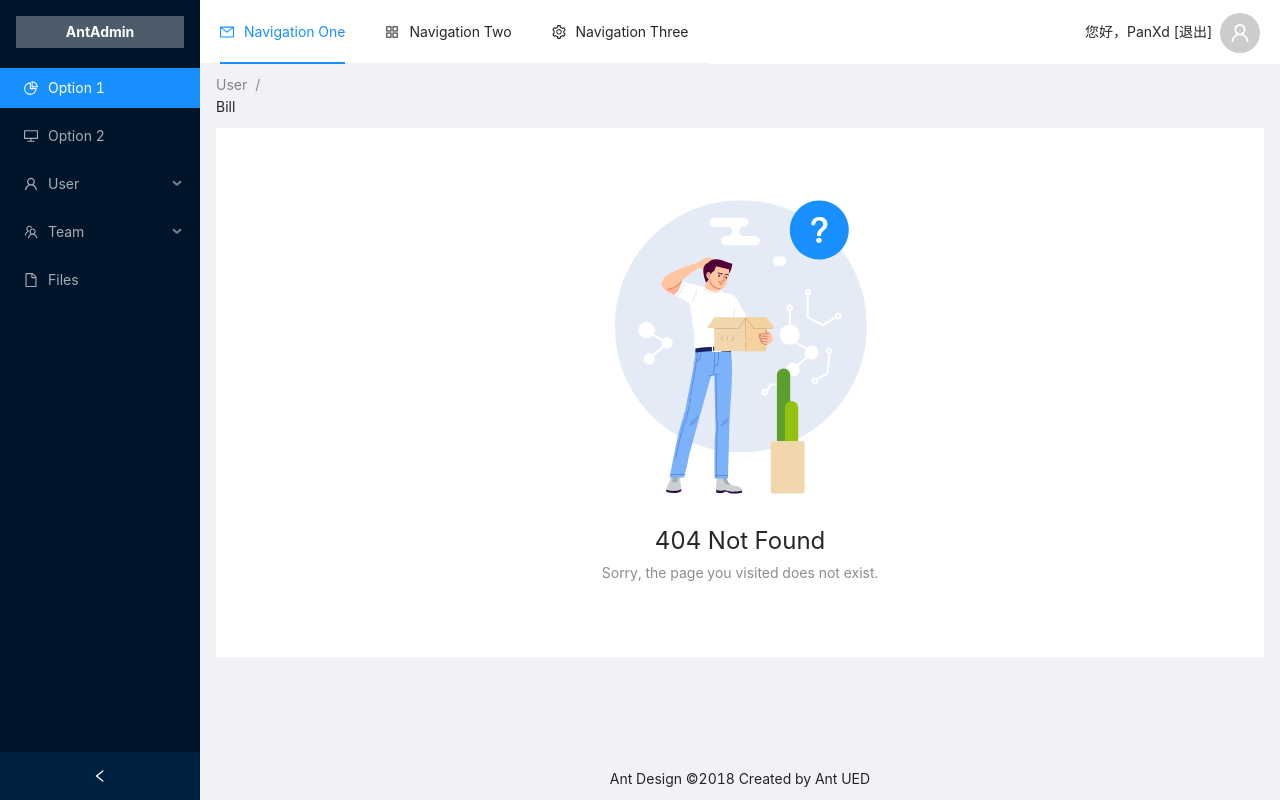
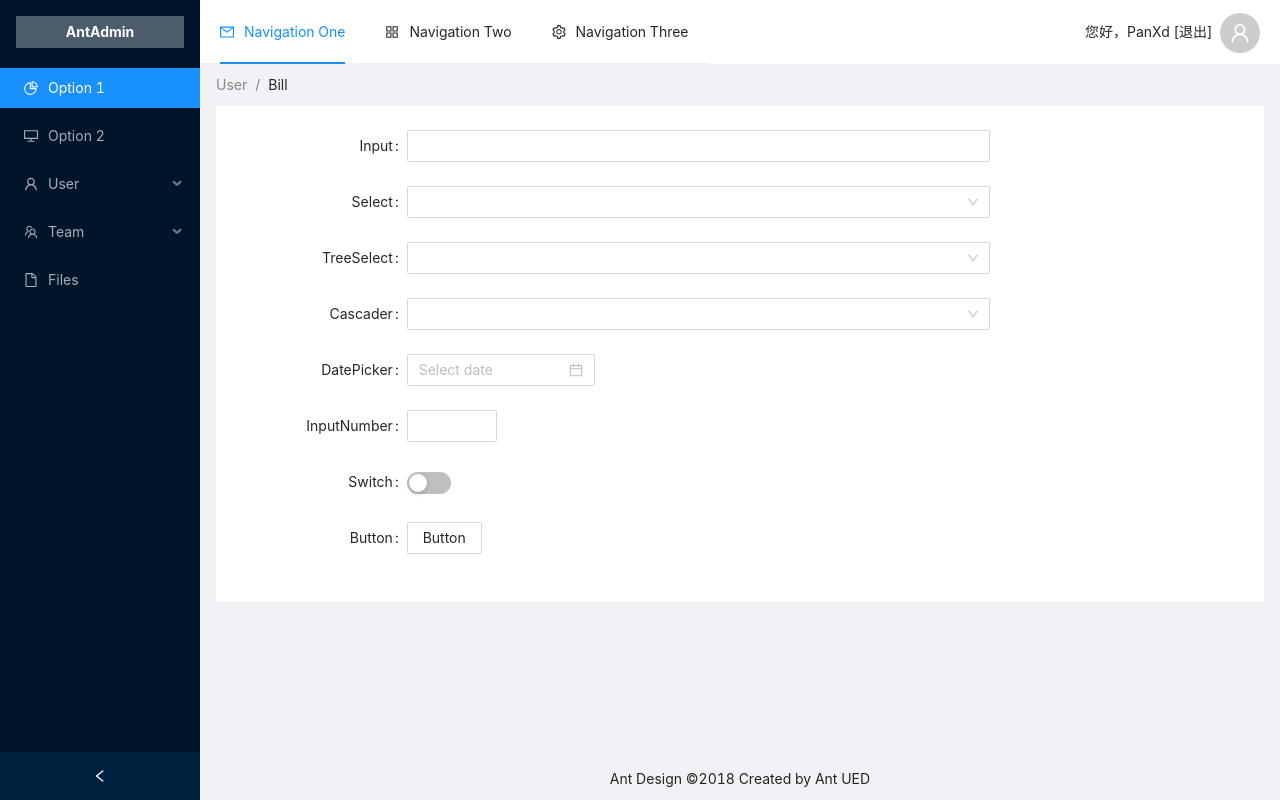
Before and after one commit to windboy3699/antadmin, a React app: page /edit in a window 1280 px wide. Built offline with nearby package versions, Linux system fonts and the light colour scheme.

Commit message:
add edit and update some style

```diff
--- /dev/null
+++ b/src/components/Edit.js
@@ -0,0 +1,87 @@
+import React, { Component } from 'react';
+import 'antd/dist/antd.css';
+import '../App.css';
+import {
+    Form,
+    Input,
+    Button,
+    Select,
+    Cascader,
+    DatePicker,
+    InputNumber,
+    TreeSelect,
+    Switch,
+} from 'antd';
+
+class Edit extends Component {
+    render() {
+        return (
+            <>
+                <Form
+                    labelCol={{
+                        span: 4,
+                    }}
+                    wrapperCol={{
+                        span: 14,
+                    }}
+                    layout="horizontal"
+                >
+                    <Form.Item label="Input">
+                        <Input />
+                    </Form.Item>
+                    <Form.Item label="Select">
+                        <Select>
+                            <Select.Option value="demo">Demo</Select.Option>
+                        </Select>
+                    </Form.Item>
+                    <Form.Item label="TreeSelect">
+                        <TreeSelect
+                            treeData={[
+                                {
+                                    title: 'Light',
+                                    value: 'light',
+                                    children: [
+                                        {
+                                            title: 'Bamboo',
+                                            value: 'bamboo',
+                                        },
+                                    ],
+                                },
+                            ]}
+                        />
+                    </Form.Item>
+                    <Form.Item label="Cascader">
+                        <Cascader
+                            options={[
+                                {
+                                    value: 'zhejiang',
+                                    label: 'Zhejiang',
+                                    children: [
+                                        {
+                                            value: 'hangzhou',
+                                            label: 'Hangzhou',
+                                        },
+                                    ],
+                                },
+                            ]}
+                        />
+                    </Form.Item>
+                    <Form.Item label="DatePicker">
+                        <DatePicker />
+                    </Form.Item>
+                    <Form.Item label="InputNumber">
+                        <InputNumber />
+                    </Form.Item>
+                    <Form.Item label="Switch">
+                        <Switch />
+                    </Form.Item>
+                    <Form.Item label="Button">
+                        <Button>Button</Button>
+                    </Form.Item>
+                </Form>
+            </>
+        );
+    }
+}
+
+export default Edit;
--- a/src/components/Home.js
+++ b/src/components/Home.js
@@ -13,6 +13,7 @@ import {
 } from '@ant-design/icons';
 import NotFound from "./NotFound";
 import List from './List';
+import Edit from "./Edit";
 
 const { Header, Content, Footer, Sider } = Layout;
 const { SubMenu } = Menu;
@@ -69,10 +70,10 @@ class Home extends React.Component {
                                     <Link to="/login">Navigation One</Link>
                                 </Menu.Item>
                                 <Menu.Item key="appstore" icon={<AppstoreOutlined />}>
-                                    Navigation Two
+                                    <Link to="/list">Navigation Two</Link>
                                 </Menu.Item>
                                 <Menu.Item key="setting" icon={<SettingOutlined />}>
-                                    Navigation Three
+                                    <Link to="/edit">Navigation Three</Link>
                                 </Menu.Item>
                             </Menu>
                             <div className={"header-right"}>
@@ -82,21 +83,22 @@ class Home extends React.Component {
                         </div>
                     </Header>
                     <Content style={{ margin: '0 16px' }}>
-                        <Breadcrumb style={{ margin: '10px 0' }}>
                         <Row gutter={16}>
-                                <Col className="gutter-row" span={12}>
+                            <Col className="gutter-row" span={12} style={{ margin: '10px 0' }}>
+                                <Breadcrumb>
                                 <Breadcrumb.Item>User</Breadcrumb.Item>
                                 <Breadcrumb.Item>Bill</Breadcrumb.Item>
+                                </Breadcrumb>
                             </Col>
                             <Col className="gutter-row" span={12} style={{textAlign: "right", color: "#1890ff"}}>
 
                             </Col>
                         </Row>
-                        </Breadcrumb>
                         <div className="site-layout-background" style={{ padding: 24, minHeight: 360 }}>
                             <BrowserRouter>
                                 <Switch>
-                                    <Route exact path='/' component={List}></Route>
+                                    <Route exact path='/list' component={List}></Route>
+                                    <Route path='/edit' component={Edit}></Route>
                                     <Route path='/' component={NotFound}></Route>
                                 </Switch>
                                 {this.props.children}
--- a/src/components/List.js
+++ b/src/components/List.js
@@ -170,6 +170,9 @@ class List extends Component {
     render() {
         return (
             <div className="list-wrap">
+                <div style={{float:"right"}}>
+                    <Button>Default</Button>
+                </div>
                 <Row gutter={16}>
                     <Col className="gutter-row" span={5}>
                         <Form.Item label="Input">
--- a/src/components/Login.js
+++ b/src/components/Login.js
@@ -7,13 +7,13 @@ const layout = {
         span: 8,
     },
     wrapperCol: {
-        span: 16,
+        span: 8,
     },
 };
 const tailLayout = {
     wrapperCol: {
         offset: 8,
-        span: 16,
+        span: 8,
     },
 };
 
@@ -36,6 +36,7 @@ class Login extends Component {
                 }}
                 onFinish={onFinish}
                 onFinishFailed={onFinishFailed}
+                style={{paddingTop:"160px"}}
             >
                 <Form.Item
                     label="Username"
```
Lines whose indentation alone changed are shown as unchanged.
